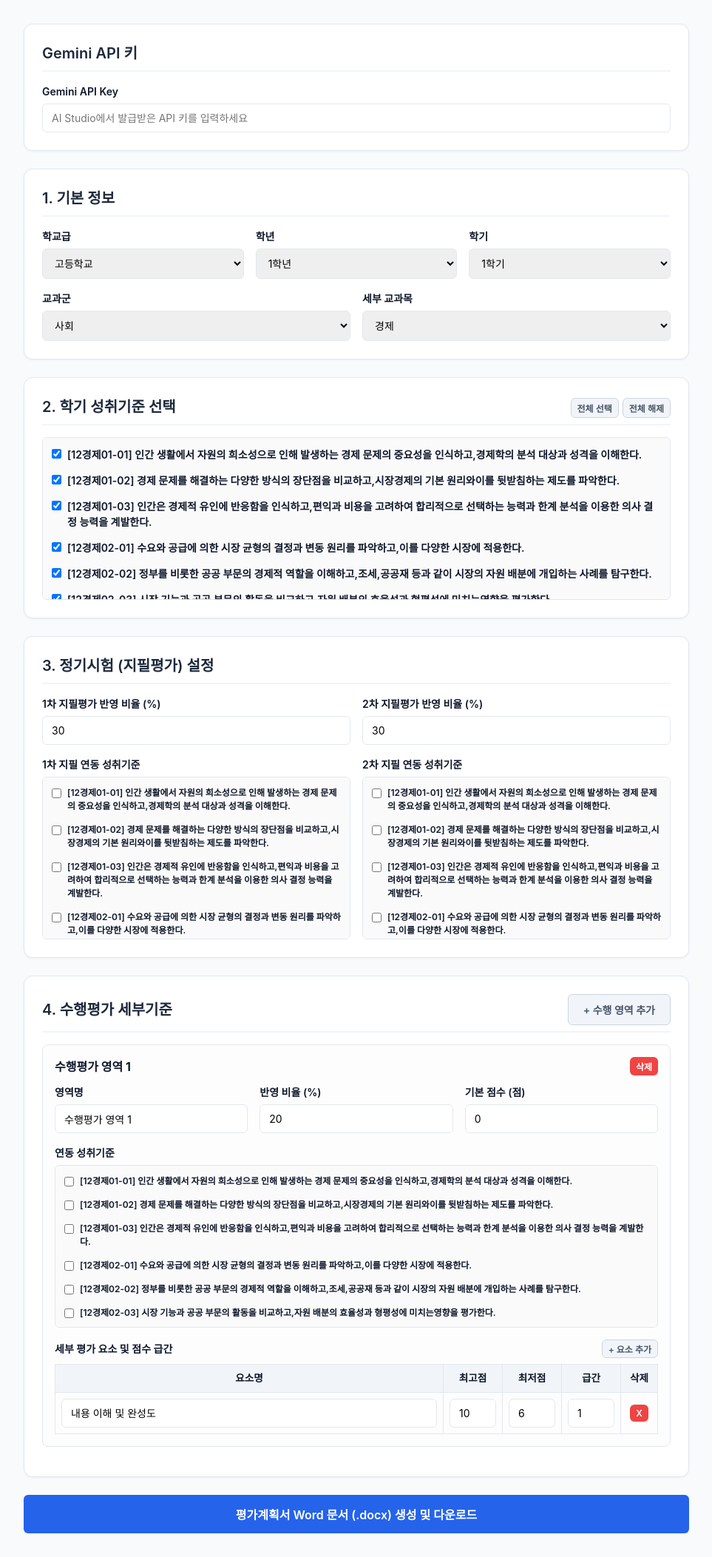
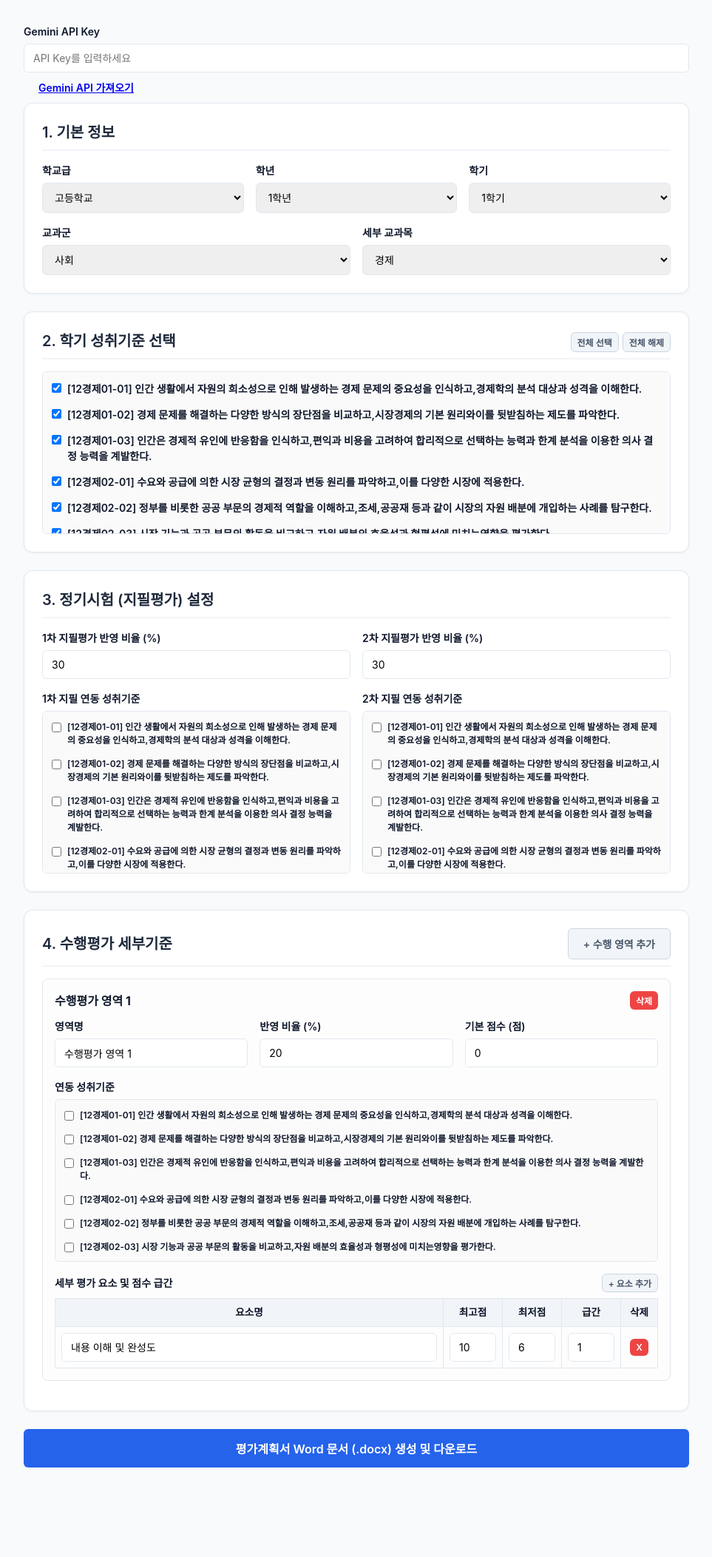
Before and after one commit to jhyuk08-ops/eval-helper, a Flask app: page / in a window 1280 px wide. Shown: the part 109-2214 px from the top of the page at 74% size, without its empty margins (158-1121 px from the left). After the commit the page ends 2093 px from the top, so only its background shows below. Run offline with Flask 3, Linux system fonts and the light colour scheme.

Commit message:
Update index.html

```diff
--- a/templates/index.html
+++ b/templates/index.html
@@ -251,14 +251,17 @@
     </header>
 
     <form id="evalForm">
-        <!-- 0. API 키 입력 -->
-        <div class="card">
-            <div class="card-title">Gemini API 키</div>
-            <div class="form-group">
-                <label for="apiKey">Gemini API Key</label>
-                <input type="password" id="apiKey" required placeholder="AI Studio에서 발급받은 API 키를 입력하세요">
-            </div>
-        </div>
+        <!-- API 키 입력 섹션 -->
+<div class="mb-3">
+  <label for="apiKey" class="form-label">Gemini API Key</label>
+  <div class="input-group">
+    <input type="password" class="form-control" id="apiKey" name="apiKey" placeholder="API Key를 입력하세요">
+    <!-- 하이퍼링크 추가 -->
+    <a href="https://aistudio.google.com/api-keys" target="_blank" rel="noopener noreferrer" class="btn btn-outline-primary">
+      Gemini API 가져오기
+    </a>
+  </div>
+</div>
 
         <!-- 1. 기본 정보 -->
         <div class="card">
```
